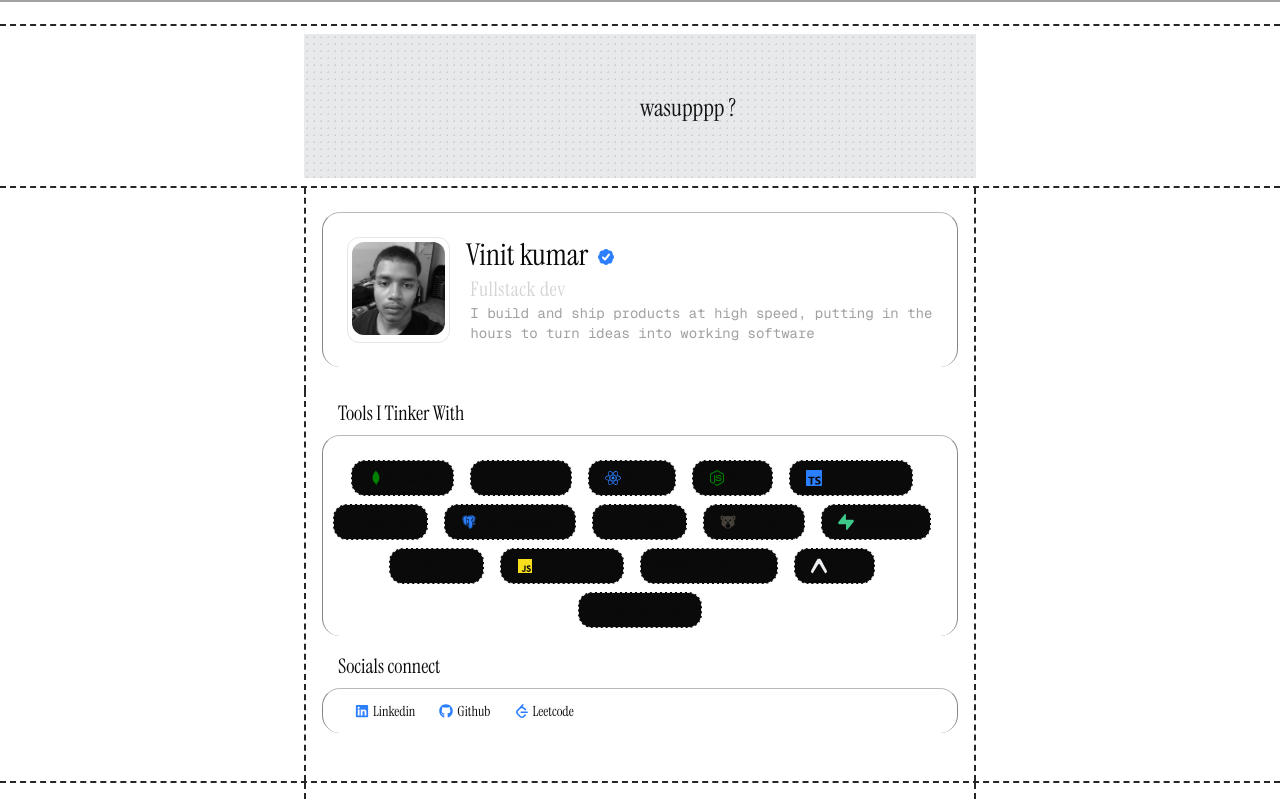
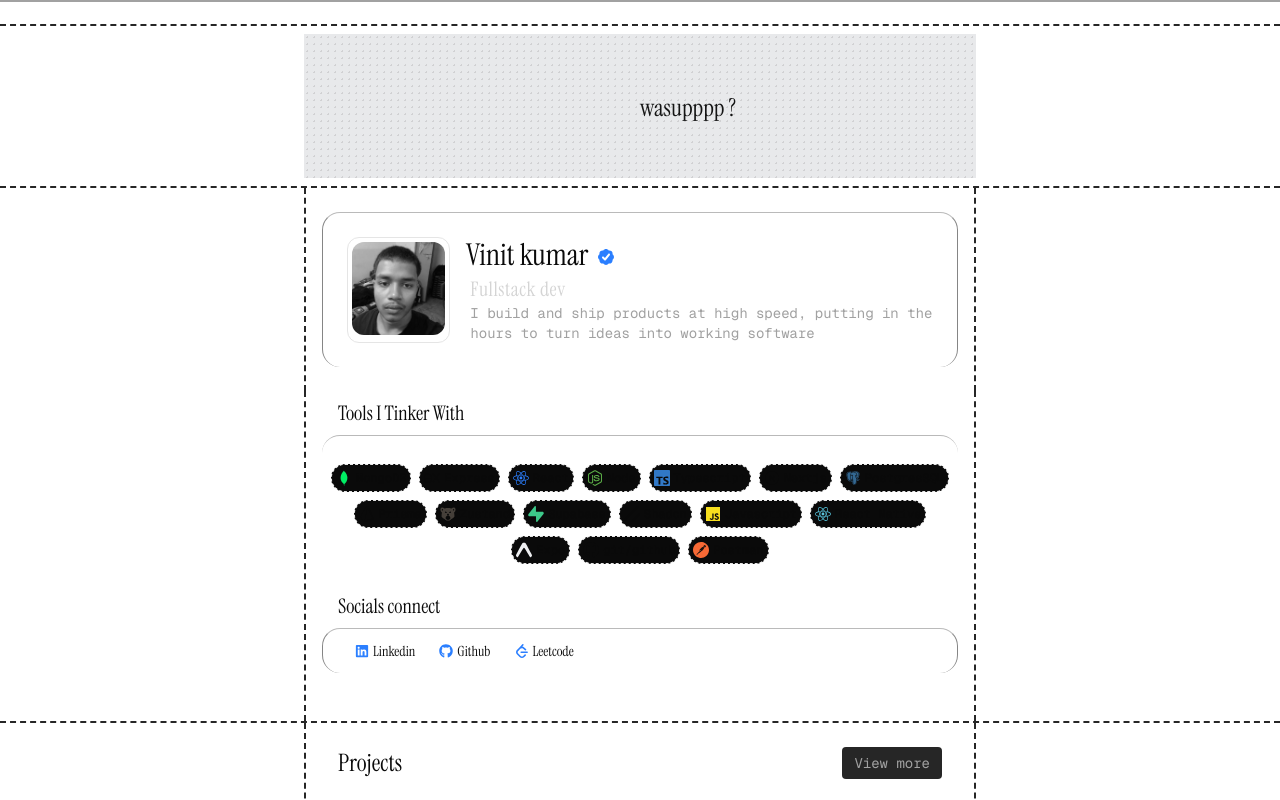
Before and after one commit to Vinitkumar96/pf, a Next.js app: page / in a window 1280 px wide. Shown: the top 800 px of the page. Built offline with nearby package versions, Linux system fonts and the light colour scheme.

Commit message:
tweaks with color and spacing in tools

```diff
--- a/app/globals.css
+++ b/app/globals.css
@@ -46,24 +46,6 @@
   --radius-4xl: calc(var(--radius) + 16px);
   --animate-marquee: marquee var(--duration) infinite linear;
   --animate-marquee-vertical: marquee-vertical var(--duration) linear infinite;
-}
-
-@keyframes marquee {
-  from {
-    transform: translateX(0);
-  }
-  to {
-    transform: translateX(calc(-100% - var(--gap)));
-  }
-}
-
-@keyframes marquee-vertical {
-  from {
-    transform: translateY(0);
-  }
-  to {
-    transform: translateY(calc(-100% - var(--gap)));
-  }
 }
 
 .font-playfair {
--- a/components/comonent/stack.tsx
+++ b/components/comonent/stack.tsx
@@ -11,7 +11,7 @@ import { FaGithub } from "react-icons/fa6";
 const stackList = [
   {
     name:"MongoDB",
-    ic:<DiMongodb color="green" />
+    ic:<DiMongodb color="#00EE64" />
   },
   {
     name:"Express",
@@ -23,11 +23,11 @@ const stackList = [
   },
   {
     name:"Node",
-    ic:<FaNodeJs color="green"/>
+    ic:<FaNodeJs color="#5BAC47"/>
   },
   {
     name:"Typescript",
-    ic:<SiTypescript color="#2B7FFF"/>
+    ic:<SiTypescript color="#3178C6"/>
   },
   {
     name:"Nextjs",
@@ -35,7 +35,7 @@ const stackList = [
   },
   {
     name:"PostgresSQL",
-    ic:<BiLogoPostgresql color="#2B7FFF"/>
+    ic:<BiLogoPostgresql color="#336791"/>
   },
   {
     name:"Prisma",
@@ -59,7 +59,7 @@ const stackList = [
   },
   {
     name:"React Native",
-    ic:<FaReact />
+    ic:<FaReact color="#58C4DC" />
   },
   {
     name:"Expo",
@@ -69,16 +69,20 @@ const stackList = [
     name:"git/github",
     ic:<FaGithub/>
   },
+  {
+    name:"Postman",
+    ic:<SiPostman color="#F76935"/>
+  }
 
 ]
 
 const Stack = () => {
   return (
-    <div className="flex flex-wrap justify-center items-center space-x-1 md:space-x-4 space-y-2  md:space-y-2 border-x  rounded-2xl border-neutral-600/70 p-2  border-t border-t-neutral-600/40 mb-4 md:pt-6 pt-4 px-1">
+    <div className="flex flex-wrap justify-center items-center rounded-2xl border-neutral-600/70 p-2  border-t border-t-neutral-600/40 mb-4 md:pt-6 pt-4 px-1">
      {
       stackList.map((s,i) => {
         return(
-          <div key={i} className="bg-[#0A0A0A] rounded-xl px-4 py-2 flex items-center gap-0.5  border cursor-pointer border-dashed hover:border-neutral-600 transition-all  ">
+          <div key={i} className="bg-[#0A0A0A] rounded-xl p-1 m-1 flex items-center gap-1  border cursor-pointer border-dashed hover:border-neutral-600 transition-all  ">
             {s.ic}
             <p className="text-[12px] font-mono">{s.name} </p>
           </div>
```
